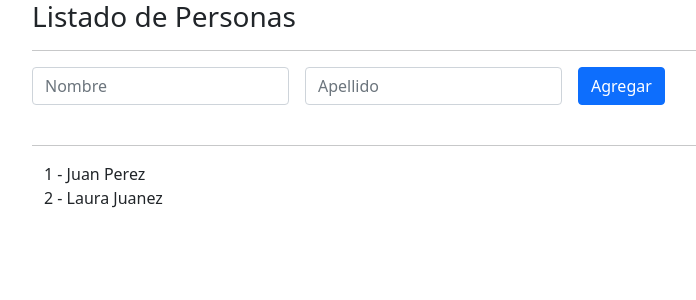
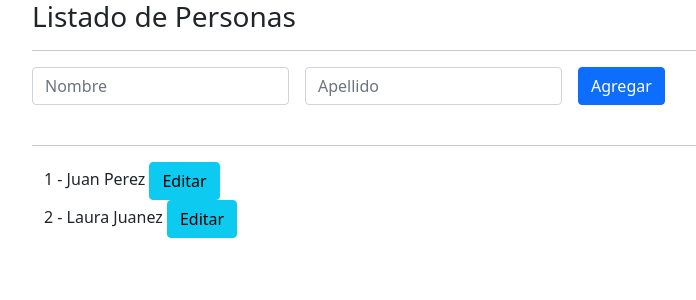
Before and after one commit to jonny1811/listado-personas-angular, an Angular app: page / in a window 1280 px wide. Shown: the top 300 px of the page, without its empty margins (50-746 px from the left). Built offline with nearby package versions, Linux system fonts and the light colour scheme.

Commit message:
feat: add comunication two components with service

```diff
--- a/src/app/formulario/formulario.component.ts
+++ b/src/app/formulario/formulario.component.ts
@@ -18,7 +18,9 @@ export class FormularioComponent implements OnInit {
   constructor(
     private loggingService: LoggingService,
     private personasService: PersonasService
-  ) { }
+  ) {
+    this.personasService.greeting.subscribe((index: number) => alert('El indice es: ' + index));
+  }
 
   ngOnInit(): void {
 
--- a/src/app/persona/persona.component.html
+++ b/src/app/persona/persona.component.html
@@ -3,6 +3,9 @@
     <div class="col">
       <div>
         {{ index + 1 }} - {{ persona.name }} {{ persona.lastname }}
+        <button type="submit" class="btn btn-info" (click)="emitGreetings()">
+          Editar
+        </button>
       </div>
     </div>
   </div>
--- a/src/app/persona/persona.component.ts
+++ b/src/app/persona/persona.component.ts
@@ -1,5 +1,6 @@
 import { Component, Input, OnInit } from '@angular/core';
 import { Persona } from '../persona.model';
+import { PersonasService } from '../personas.service';
 
 @Component({
   selector: 'app-persona',
@@ -11,9 +12,13 @@ export class PersonaComponent implements OnInit {
   @Input() persona: Persona;
   @Input() index: number;
 
-  constructor() { }
+  constructor(private personasService: PersonasService) { }
 
   ngOnInit(): void {
   }
 
+  emitGreetings() {
+    this.personasService.greeting.emit(this.index);
+  }
+
 }
--- a/src/app/personas.service.ts
+++ b/src/app/personas.service.ts
@@ -1,4 +1,4 @@
-import { Injectable } from "@angular/core";
+import { EventEmitter, Injectable } from "@angular/core";
 import { LoggingService } from "./LoggingService.service";
 import { Persona } from "./persona.model";
 
@@ -9,6 +9,8 @@ export class PersonasService {
     new Persona('Laura', 'Juanez')
   ];
 
+  greeting = new EventEmitter<number>();
+
   constructor(private loggingService: LoggingService) { }
 
   addPeople(persona: Persona): void {
```
